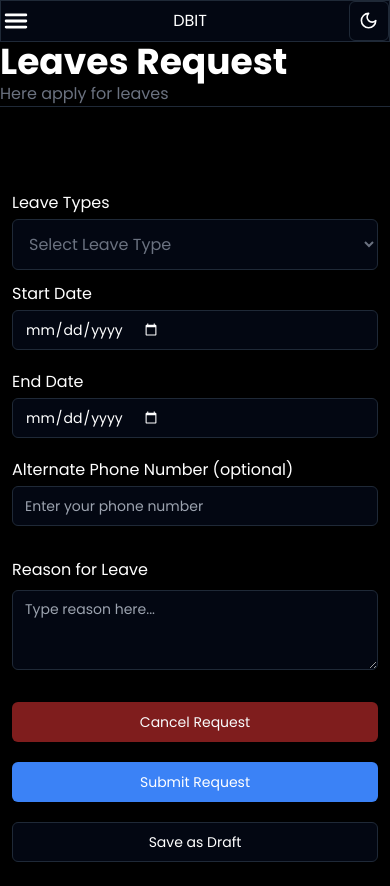
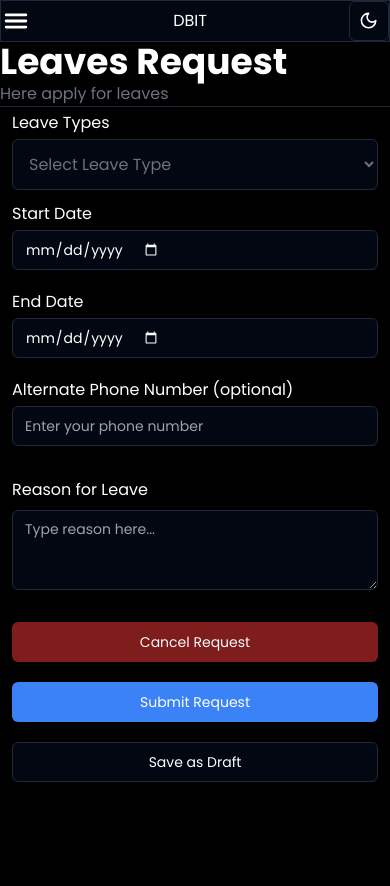
Before and after one commit to Aq7853gehc/leave_sm, a Next.js app: page /user/leavesrequest in a window 390 px wide. Built offline with nearby package versions, Linux system fonts and the light colour scheme.

Commit message:
making responsive

```diff
--- a/app/user/leavesrequest/page.tsx
+++ b/app/user/leavesrequest/page.tsx
@@ -67,7 +67,7 @@ const LeaveRequest: React.FC = () => {
       <h1 className="text-4xl font-bold">Leaves Request</h1>
       <p className="text-base text-gray-500">Here apply for leaves</p>
       <Separator className="mb-1" />
-      <div className="flex w-full h-full  py-20  px-3 justify-around">
+      <div className="flex w-full h-full    px-3 justify-around">
         <div className="w-full max-w-2xl  sm:max-w-3xl lg:max-w-2xl rounded border-gray-300 dark:border-input">
           <form className="">
             <div className="mb-3">
--- a/components/Sidebar/index.tsx
+++ b/components/Sidebar/index.tsx
@@ -24,7 +24,7 @@ import { useRouter } from "next/navigation";
 
 
 const Sidebar = () => {
-  const [close, setClose] = useState<Boolean>(false);
+
   const routes = useRouter()
   const path = usePathname();
   return (
```
